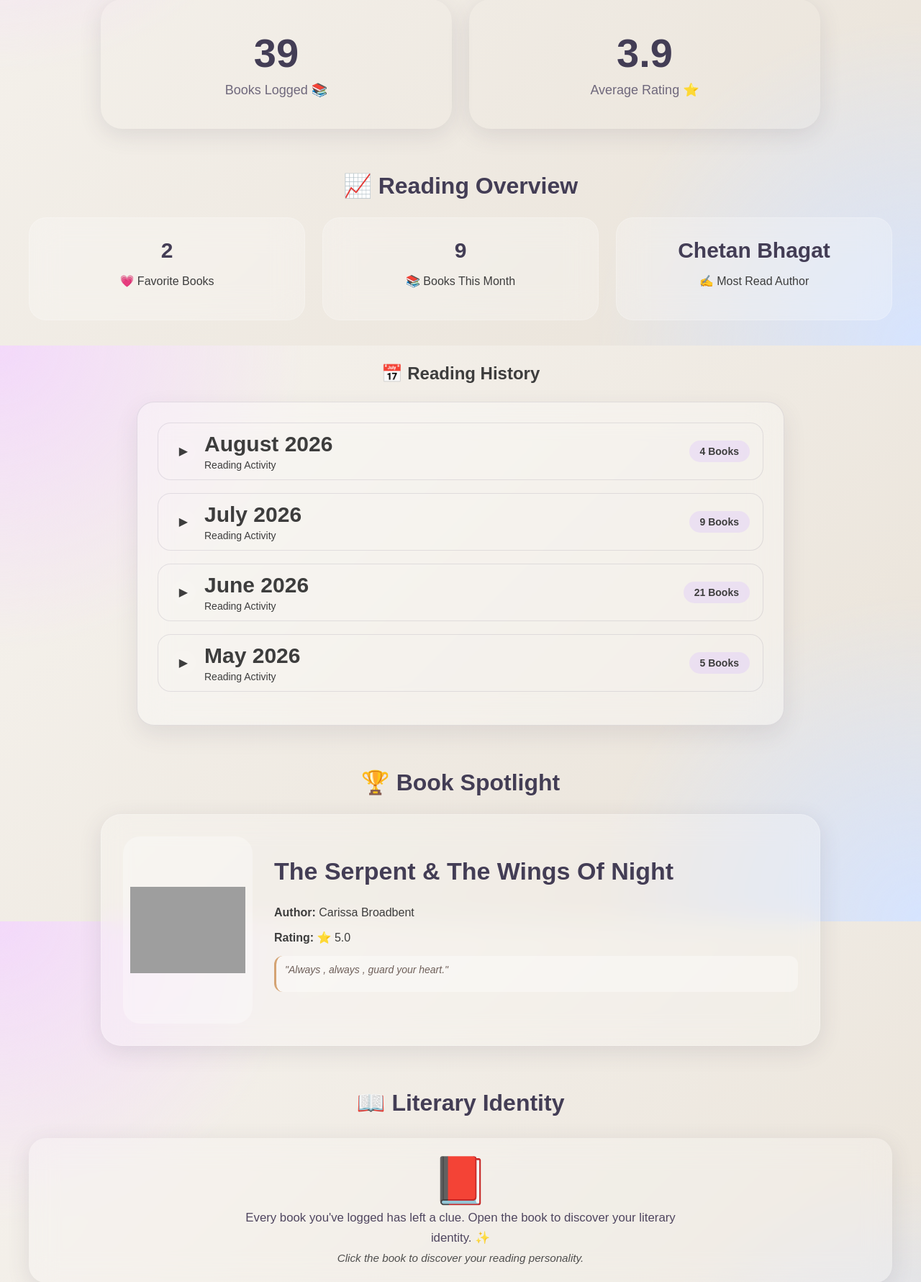
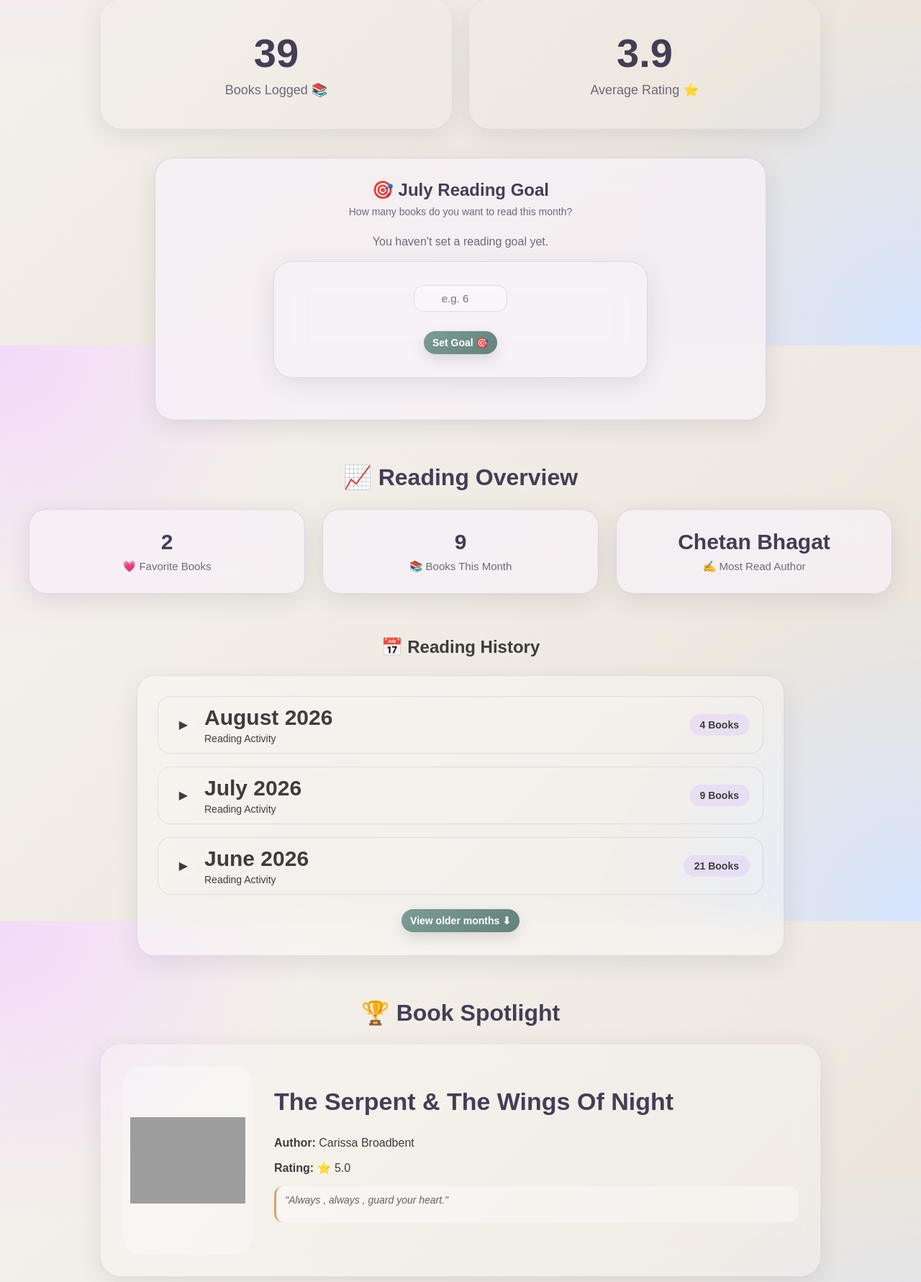
Before and after one commit to sharmakarishma1210-cmyk/book-mood-journal, a Flask app: page /analytics in a window 1280 px wide. Shown: the part 320-2101 px from the top of the page at 72% size. Run offline with Flask 3, Linux system fonts and the light colour scheme; a user stored in the database is signed in; data comes from the database, SQL or seed files in the repository; both versions use the stored data as it was after the commit; grey boxes are pictures that could not be loaded.

Commit message:
reading goal functionality added.

```diff
--- a/app.py
+++ b/app.py
@@ -99,6 +99,48 @@ class Book(db.Model):
         db.Integer,
         db.ForeignKey("user.id"),
         nullable=False
+    )
+
+class ReadingGoal(db.Model):
+
+    id = db.Column(
+        db.Integer,
+        primary_key=True
+    )
+
+    month = db.Column(
+        db.Integer,
+        nullable=False
+    )
+
+    year = db.Column(
+        db.Integer,
+        nullable=False
+    )
+
+    target_books = db.Column(
+        db.Integer,
+        nullable=False
+    )
+
+    user_id = db.Column(
+        db.Integer,
+        db.ForeignKey("user.id"),
+        nullable=False
+    )
+
+    created_at = db.Column(
+        db.DateTime,
+        default=datetime.now(timezone.utc)
+    )
+
+    __table_args__ = (
+        db.UniqueConstraint(
+            "user_id",
+            "month",
+            "year",
+            name="unique_user_month_goal"
+        ),
     )
 
 
@@ -428,7 +470,7 @@ def analytics():
 
     elif most_common_mood in [
     "romance",
-    "heartthrobbing"
+    "heartthrobbing",
     "dark romance",
     "heartfelt"]:
 
@@ -460,7 +502,7 @@ def analytics():
 
     elif most_common_mood in [
     "comedy-drama",
-    "comedy"
+    "comedy",
     "contemporary fiction novel"
 ]:
         personality = {
@@ -564,13 +606,50 @@ def analytics():
     # =========================
     # BOOKS THIS MONTH
     # =========================
-    current_month = datetime.now(timezone.utc).month
-    current_year = datetime.now(timezone.utc).year
+
+    current_date = datetime.now(timezone.utc)
+
+    current_month = current_date.month
+    current_year = current_date.year
+    current_month_name = current_date.strftime("%B")
+
     books_this_month = len([
-    book for book in books
-    if book.created_at.month == current_month
-    and book.created_at.year == current_year
+        book for book in books
+        if book.created_at.month == current_month
+        and book.created_at.year == current_year
 ])
+
+    # =========================
+    # READING GOAL
+    # =========================
+
+    reading_goal = ReadingGoal.query.filter_by(
+        user_id=current_user.id,
+        month=current_month,
+        year=current_year
+    ).first()
+
+    goal_target = (
+        reading_goal.target_books
+        if reading_goal
+        else 0
+    )
+
+    goal_remaining = max(
+        goal_target - books_this_month,
+        0
+    )
+
+    goal_progress = (
+        min(
+            round(
+                (books_this_month / goal_target) * 100
+            ),
+            100
+        )
+        if goal_target > 0
+        else 0
+    )
 
 
     books = sorted(
@@ -594,6 +673,7 @@ def analytics():
 
         rating_labels=list(rating_data.keys()),
         rating_values=list(rating_data.values()),
+        current_month_name = current_month_name,
 
         favorite_count=favorite_count,
 
@@ -604,6 +684,9 @@ def analytics():
         top_author=top_author,
         most_common_mood=most_common_mood,
         books_this_month=books_this_month,
+        goal_target=goal_target,
+        goal_remaining=goal_remaining,
+        goal_progress=goal_progress,
         top_vibes = top_vibes,
         top_personality_moods=top_personality_moods,
         max_count = max_count,
@@ -611,6 +694,73 @@ def analytics():
 
         # favorite_percentage=favorite_percentage
     )
+
+
+# =========================
+# READING GOAL MANAGEMENT
+# =========================
+
+@app.route("/reading-goal",methods=["POST"])
+@login_required
+def reading_goal():
+
+    current_date = datetime.now(timezone.utc)
+    current_month = current_date.month
+    current_year = current_date.year
+
+    action = request.form.get("action")
+    goal = ReadingGoal.query.filter_by(
+        user_id = current_user.id,
+        month=current_month,
+        year=current_year
+    ).first()
+
+# =========================
+# REMOVE GOAL
+# =========================
+
+    if action == "delete":
+        if goal:
+            db.session.delete(goal)
+            db.session.commit()
+
+            flash("reading goal removed.")
+
+        return redirect(request.referrer or "/analytics")
+
+# =========================
+# SET/CHANGE GOAL
+# =========================
+
+
+    try:
+        target_books = int(
+            request.form.get("target_books")
+        )
+
+    except(TypeError , ValueError):
+        flash("Please enter a valid number of books.")
+        return redirect(request.referrer or "/analytics")
+
+    if target_books < 1:
+        flash("Your reading goal must be at least 1 book.")
+        return redirect(request.referrer or "/analytics")
+
+    if goal:
+        goal.target_books = target_books
+
+    else:
+        goal=ReadingGoal(
+            user_id = current_user.id,
+            month = current_month,
+            year = current_year,
+            target_books = target_books
+        )
+
+        db.session.commit()
+
+        flash("Reading goal updated 🎯")
+        return redirect(request.referrer or "/analytics")
 
 
 # =========================
@@ -780,6 +930,53 @@ def favorite_book(id):
 
     return redirect("/")
 
+
+# =========================
+# SET READING GOAL
+# =========================
+
+@app.route("/set-reading-goal", methods=["POST"])
+@login_required
+def set_reading_goal():
+
+    target = int(request.form["target_books"])
+
+    if target < 1:
+        flash("Reading goal must be at least 1 book.")
+        return redirect("/analytics")
+
+    current_date = datetime.now(timezone.utc)
+
+    current_month = current_date.month
+    current_year = current_date.year
+
+    reading_goal = ReadingGoal.query.filter_by(
+        user_id=current_user.id,
+        month=current_month,
+        year=current_year
+    ).first()
+
+    if reading_goal:
+
+        reading_goal.target_books = target
+
+    else:
+
+        reading_goal = ReadingGoal(
+            user_id=current_user.id,
+            month=current_month,
+            year=current_year,
+            target_books=target
+        )
+
+        db.session.add(reading_goal)
+
+    db.session.commit()
+
+    flash("Monthly reading goal updated 🎯")
+
+    return redirect("/analytics")
+
 # =========================
 # CREATE DATABASE
 # =========================
--- a/static/style.css
+++ b/static/style.css
@@ -20,10 +20,10 @@
 
   --page-bg: #f6f3ee;
 
-  --glass-bg: rgba(255, 255, 255, 0.48);
-  --glass-border: rgba(92, 84, 112, 0.14);
-
-  --card-bg: rgba(255, 255, 255, 0.48);
+  --glass-bg: rgba(247, 242, 248, 0.72);
+  --glass-border: rgba(92, 84, 112, 0.16);
+
+  --card-bg: rgba(247, 242, 248, 0.72);
 
   --shadow: 0 8px 32px rgba(67, 61, 85, 0.12);
 
@@ -604,6 +627,17 @@ textarea:focus {
   border-radius: 999px;
   font-size: 14px;
   font-weight: 600;
+}
+
+.older-month {
+  display: none;
+}
+
+.older-months-container {
+  display: flex;
+  justify-content: center;
+  margin-top: 20px;
+  margin-bottom: 4px;
 }
 
 .month-title {
@@ -748,6 +782,100 @@ body.dark-mode .history-card {
 .history-list li:hover {
   background: rgba(255, 255, 255, 0.05);
   border-radius: 10px;
+}
+
+/* =========================
+   READING GOAL
+========================= */
+
+.reading-goal-card {
+  max-width: 850px;
+  margin: 35px auto 45px;
+  padding: 30px;
+  background: var(--card-bg);
+  border: 1px solid var(--glass-border);
+  border-radius: 26px;
+  box-shadow: var(--shadow);
+  backdrop-filter: blur(22px);
+  -webkit-backdrop-filter: blur(22px);
+}
+
+.goal-header {
+  text-align: center;
+}
+
+.goal-header h2 {
+  margin: 0;
+  color: var(--primary-dark);
+}
+
+.goal-header p {
+  margin: 8px 0 0;
+  color: var(--text-soft);
+  font-size: 14px;
+}
+
+.goal-empty {
+  text-align: center;
+  margin-top: 25px;
+}
+
+.goal-empty p {
+  color: var(--text-soft);
+}
+
+.goal-form {
+  display: flex;
+  justify-content: center;
+  align-items: center;
+  gap: 12px;
+  margin-top: 18px;
+}
+
+.goal-form input {
+  width: 130px;
+  padding: 9px 12px;
+  border-radius: 14px;
+  border: 1px solid var(--glass-border);
+  background: rgba(255, 255, 255, 0.35);
+  color: var(--text-main);
+  font-family: "Poppins", sans-serif;
+  text-align: center;
+}
+
+.goal-numbers {
+  display: flex;
+  justify-content: space-between;
+  align-items: center;
+  margin-bottom: 10px;
+  color: var(--text-soft);
+}
+
+.goal-numbers strong {
+  color: var(--primary-dark);
+  font-size: 22px;
+}
+
+.goal-bar {
+  width: 100%;
+  height: 12px;
+  background: rgba(92, 84, 112, 0.12);
+  border-radius: 999px;
+  overflow: hidden;
+}
+
+.goal-fill {
+  height: 100%;
+  border-radius: 999px;
+  background: linear-gradient(90deg, var(--secondary), var(--secondary-dark));
+  transition: width 0.5s ease;
+}
+
+.goal-remaining {
+  text-align: center;
+  margin: 12px 0 0;
+  color: var(--text-soft);
+  font-size: 14px;
 }
 /* =========================
    API SEARCH
@@ -1143,22 +1271,32 @@ PERSONALITY CARD
   padding: 28px;
   text-align: center;
   border-radius: 24px;
-  background: rgba(255, 255, 255, 0.25);
+  background: var(--card-bg);
   backdrop-filter: blur(20px);
-  border: 1px solid rgba(255, 255, 255, 0.2);
-  transition: 0.3s ease;
+  -webkit-backdrop-filter: blur(20px);
+  border: 1px solid var(--glass-border);
+  box-shadow: var(--shadow);
+
+  transition:
+    transform 0.3s ease,
+    box-shadow 0.3s ease;
 }
 
 .insight-card:hover {
   transform: translateY(-6px);
+  box-shadow: var(--hover-shadow);
 }
 
 .insight-card h3 {
   margin: 0;
-
   font-size: 30px;
-
-  color: var(--primary-dark);
+  color: var(--primary-dark);
+}
+
+.insight-card p {
+  margin: 8px 0 0;
+  font-size: 15px;
+  color: var(--text-soft);
 }
 
 .hero-card {
--- a/templates/analytics.html
+++ b/templates/analytics.html
@@ -48,6 +48,73 @@
         </div>
       </div>
 
+      <!-- =========================
+     READING GOAL
+========================= -->
+
+      <div class="reading-goal-card">
+        <div class="goal-header">
+          <div>
+            <h2>🎯 {{ current_month_name }} Reading Goal</h2>
+            <p>How many books do you want to read this month?</p>
+          </div>
+        </div>
+
+        {% if goal_target == 0 %}
+
+        <div class="goal-empty">
+          <p>You haven't set a reading goal yet.</p>
+
+          <form action="/set-reading-goal" method="POST" class="goal-form">
+            <input
+              type="number"
+              name="target_books"
+              min="1"
+              placeholder="e.g. 6"
+              required
+            />
+
+            <button type="submit" class="btn green-btn">Set Goal 🎯</button>
+          </form>
+        </div>
+
+        {% else %}
+
+        <div class="goal-progress">
+          <div class="goal-numbers">
+            <span>
+              <strong>{{ books_this_month }}</strong>
+              / {{ goal_target }} books
+            </span>
+
+            <span> {{ goal_progress }}% </span>
+          </div>
+
+          <div class="goal-bar">
+            <div class="goal-fill" style="width: {{ goal_progress }}%;"></div>
+          </div>
+
+          <p class="goal-remaining">
+            {% if goal_remaining > 0 %} {{ goal_remaining }} books remaining 📚
+            {% else %} Goal completed! 🎉 {% endif %}
+          </p>
+        </div>
+
+        <form action="/set-reading-goal" method="POST" class="goal-form">
+          <input
+            type="number"
+            name="target_books"
+            min="1"
+            value="{{ goal_target }}"
+            required
+          />
+
+          <button type="submit" class="btn brown-btn">Change Goal</button>
+        </form>
+
+        {% endif %}
+      </div>
+
       <h2 class="analytics-section-title">📈 Reading Overview</h2>
 
       <div class="insights-container">
@@ -66,11 +133,16 @@
           <p>✍️ Most Read Author</p>
         </div>
       </div>
+
       <div class="reading-history-section">
         <h2>📅 Reading History</h2>
+
         <div class="history-card">
-          {% for month , books in monthly_books.items() %}
-          <div class="month-section">
+          {% for month, books in monthly_books.items() %}
+
+          <div
+            class="month-section {% if loop.index > 3 %}older-month{% endif %}"
+          >
             <div class="month-header" onclick="toggleMonth(this)">
               <div class="month-title">
                 <span class="arrow">▶</span>
@@ -83,26 +155,45 @@
 
               <div class="book-count">{{ books|length }} Books</div>
             </div>
+
             <div class="month-content">
               <ul class="history-list">
                 {% for book in books %}
+
                 <li class="{% if loop.index > 5 %}extra-book{% endif %}">
                   <span class="book-number"> {{ loop.index }} </span>
+
                   <span class="book-title"> {{ book.title }} </span>
                 </li>
+
                 {% endfor %}
               </ul>
+
               {% if books|length > 5 %}
+
               <button
                 class="btn green-btn view-books-btn"
                 onclick="toggleBooks(this)"
               >
-                View all {{books|length}} books ⬇
+                View all {{ books|length }} books ⬇
               </button>
+
               {% endif %}
             </div>
           </div>
-          {% endfor %}
+
+          {% endfor %} {% if monthly_books|length > 3 %}
+
+          <div class="older-months-container">
+            <button
+              class="btn green-btn older-months-btn"
+              onclick="toggleOlderMonths(this)"
+            >
+              View older months ⬇
+            </button>
+          </div>
+
+          {% endif %}
         </div>
       </div>
 
@@ -348,6 +439,19 @@
           open.style.display = "block";
         }
       }
+      function toggleOlderMonths(button) {
+        const olderMonths = document.querySelectorAll(".older-month");
+
+        const isShowing = olderMonths[0].style.display === "block";
+
+        olderMonths.forEach((month) => {
+          month.style.display = isShowing ? "none" : "block";
+        });
+
+        button.textContent = isShowing
+          ? "View older months ↓"
+          : "Hide older months ↑";
+      }
 
       function toggleMonth(header) {
         const section = header.closest(".month-section");
--- a/templates/index.html
+++ b/templates/index.html
@@ -46,6 +46,12 @@
         <a href="/analytics">
           Analytics
         </a>
+
+        <button
+        id="reading-goal-btn"
+        class="nav-goal-btn"
+        type="button"
+        > 🎯 Reading Goal </button>
 
         <button id="theme-toggle"
         class="btn brown-btn"
```
Also changed, not shown: other parts of static/style.css (+65 -15 lines), instance/books.db.
